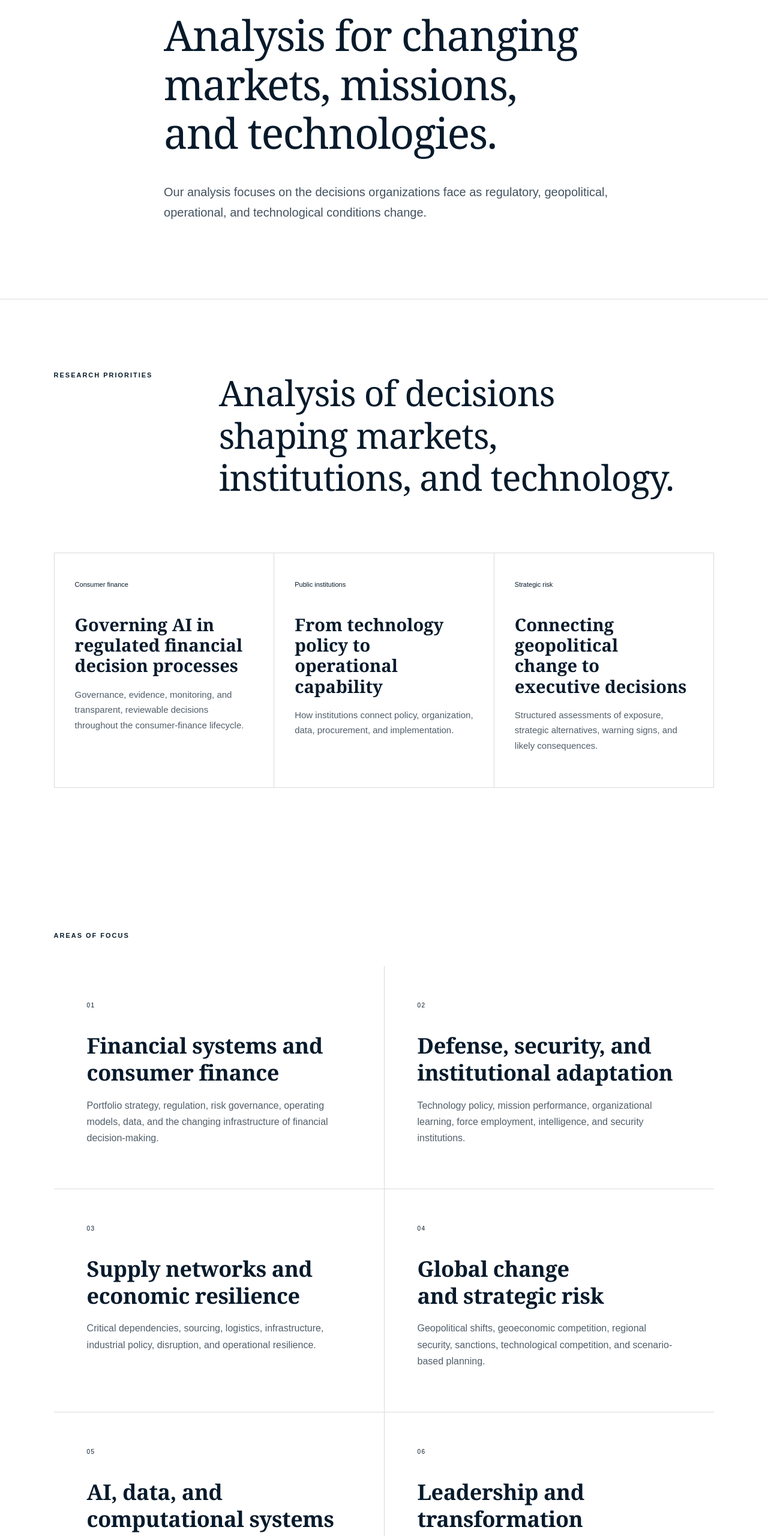
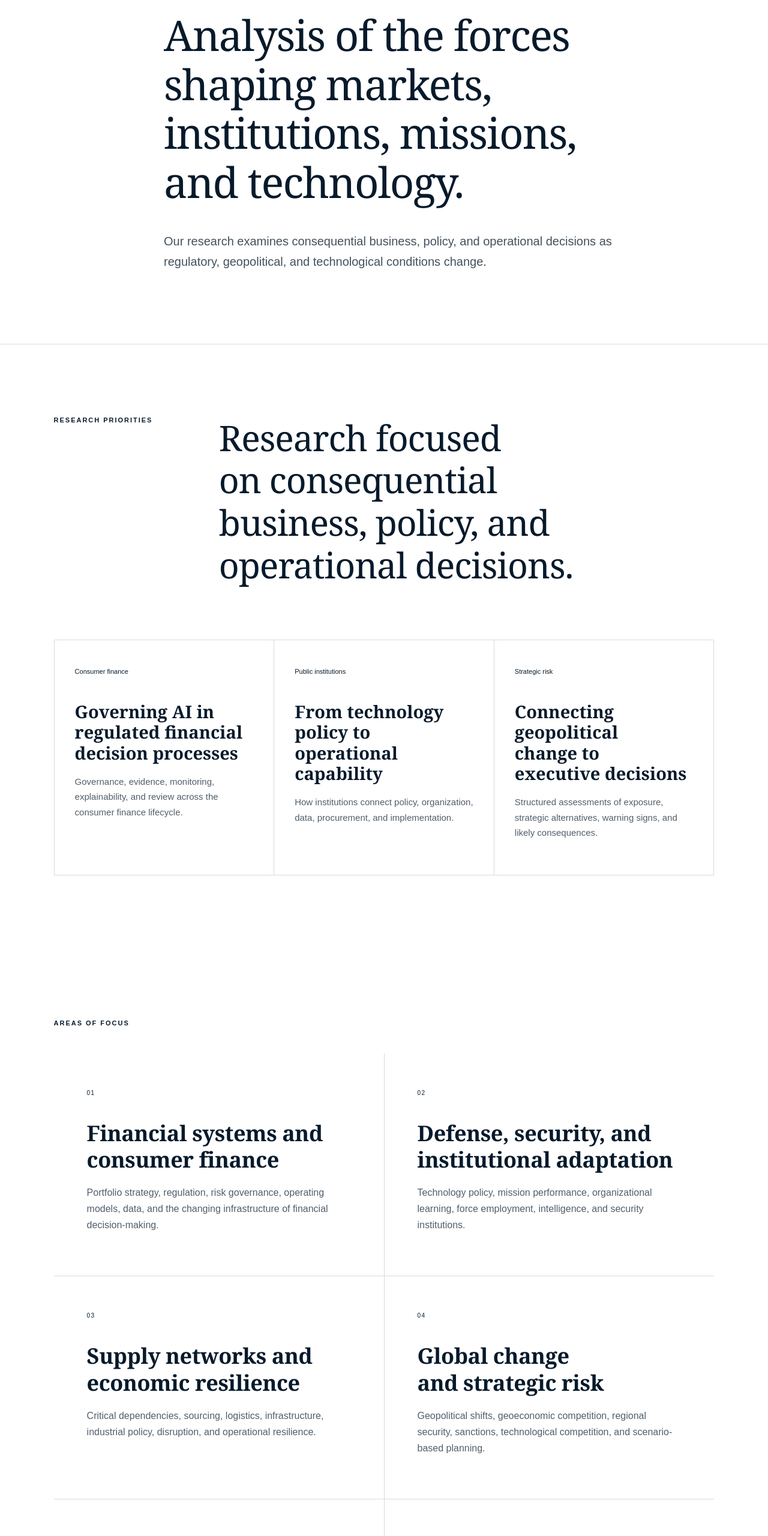
Before and after one commit to AA102020/informatics-ai, a plain HTML site: page insights.html in a window 1280 px wide. Shown: the part 240-2800 px from the top of the page at 60% size. Drawn offline with Linux system fonts and the light colour scheme.

Commit message:
Apply American corporate editorial standards

```diff
--- a/insights.html
+++ b/insights.html
@@ -36,24 +36,22 @@
         <span class="page-number">I</span>
         <div>
           <span class="eyebrow">Insights</span>
-          <h1>Analysis for changing markets, missions, and technologies.</h1>
+          <h1>Analysis of the forces shaping markets, institutions, missions, and technology.</h1>
           <p>
-            Our analysis focuses on the decisions organizations face as
-            regulatory, geopolitical, operational, and technological conditions
-            change.
+            Our research examines consequential business, policy, and operational decisions as regulatory, geopolitical, and technological conditions change.
           </p>
         </div>
       </section>
       <section class="insight-publications">
         <div class="section-intro compact">
           <span class="section-label">Research priorities</span>
-          <h2>Analysis of decisions shaping markets, institutions, and technology.</h2>
+          <h2>Research focused on consequential business, policy, and operational decisions.</h2>
         </div>
         <div class="publication-grid">
           <article class="publication-card">
             <span>Consumer finance</span>
             <h3>Governing AI in regulated financial decision processes</h3>
-            <p>Governance, evidence, monitoring, and transparent, reviewable decisions throughout the consumer-finance lifecycle.</p>
+            <p>Governance, evidence, monitoring, explainability, and review across the consumer finance lifecycle.</p>
           </article>
           <article class="publication-card">
             <span>Public institutions</span>
@@ -107,13 +105,12 @@
             <span>05</span>
             <h2>AI, data, and computational systems</h2>
             <p>
-              Responsible AI, model governance, data engineering, advanced
-              analytics, simulation, decision-support analytics, and implementation.
+              Responsible AI, model governance, data engineering, advanced analytics, simulation, decision support systems, and implementation.
             </p>
           </article>
           <article>
             <span>06</span>
-            <h2>Leadership and transformation</h2>
+            <h2>Strategy and organizational transformation</h2>
             <p>
               Strategy execution, operating-model change, institutional
               capability, performance measurement, and technology-enabled
@@ -123,10 +120,9 @@
         </div>
       </section>
       <section class="cta-band">
-        <span class="section-label">Need focused analysis?</span>
+        <span class="section-label">Request focused analysis</span>
         <h2>
-          Work with Informatics to examine an emerging issue, strategic
-          decision, or analytical problem.
+          Work with Informatics to assess an emerging issue, evaluate a strategic decision, or address a defined analytical problem.
         </h2>
         <a class="text-link" href="contact.html"
           >Contact us <span aria-hidden="true">↗</span></a
```
